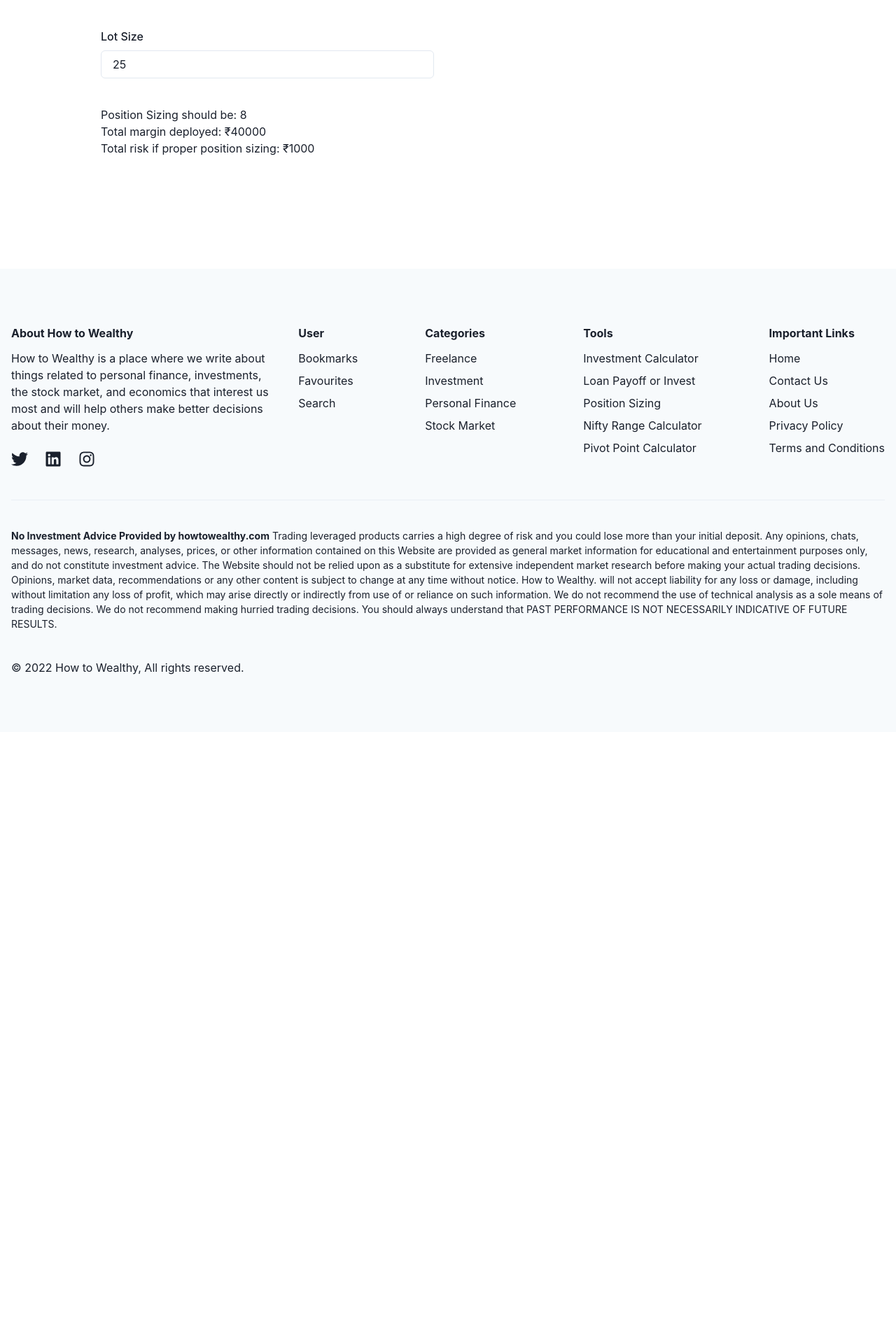
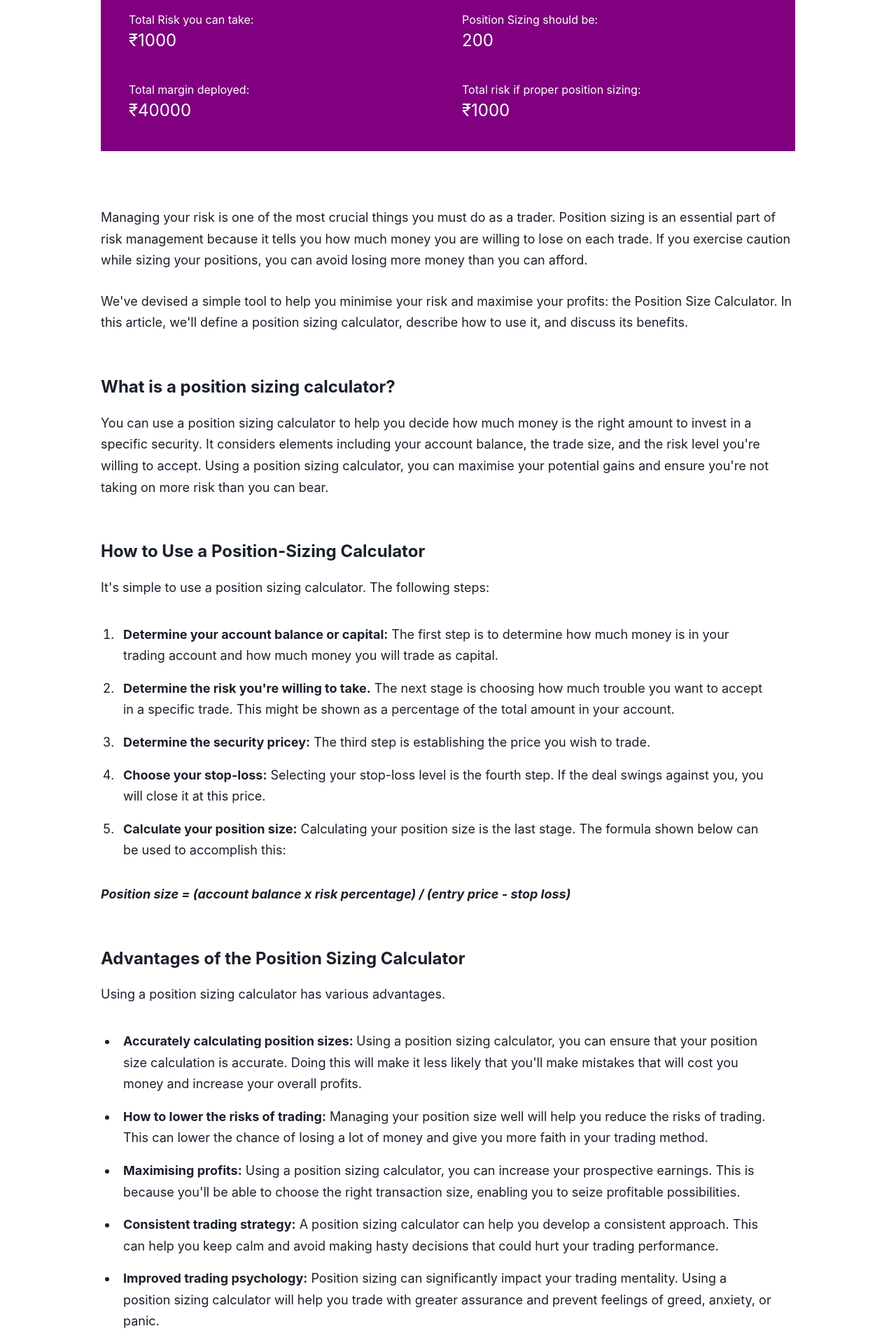
Before and after one commit to bendalepiyush/howtowealthy-cms, a Next.js app: page /tools/trading/position-sizing-calculator in a window 1280 px wide. Shown: the part 768-2680 px from the top of the page at 70% size. Before the commit the page ends 1814 px from the top, so only its background shows below. Built offline with nearby package versions, Linux system fonts and the light colour scheme; no server answers.

Commit message:
Pivot point calculator and UI upgrade

```diff
--- a/pages/tools/trading/position-sizing-calculator.js
+++ b/pages/tools/trading/position-sizing-calculator.js
@@ -22,6 +22,7 @@ import {
   InputRightElement,
   Badge,
   FormErrorMessage,
+  GridItem,
 } from "@chakra-ui/react";
 import Layout from "../../../src/components/layout";
 import * as yup from "yup";
@@ -39,10 +40,12 @@ const validationSchema = yup.object({
   stopLoss: yup
     .number("Enter valid stop loss")
     .moreThan(0, "Enter valid stop loss")
+    .lessThan(yup.ref("buyPrice"), "Stop loss should be less than buy price")
     .required("Enter valid stop loss"),
   buyPrice: yup
     .number("Enter valid buy price")
-    .moreThan(0, "Enter valid buy price")
+    .min(0, "Enter valid buy price")
+    .moreThan(yup.ref("stopLoss"), "Stop loss should be less than buy price")
     .required("Enter valid buy price"),
   lotSize: yup
     .number("Enter valid lot size")
@@ -52,6 +55,7 @@ const validationSchema = yup.object({
 
 const LoanPayOfOrInvest = () => {
   const [currency, setCurrency] = useState({ label: "INR (₹)", value: "₹" });
+  const [type, setType] = useState({ label: "Equity", value: "Equity" });
 
   const formik = useFormik({
     initialValues: {
@@ -156,7 +160,7 @@ const LoanPayOfOrInvest = () => {
               </Text>
             </Box>
 
-            <Box mb={10}>
+            <Flex mb={10} justifyContent={"space-between"}>
               <TabInput
                 handleChange={setCurrency}
                 options={[
@@ -166,7 +170,16 @@ const LoanPayOfOrInvest = () => {
                 ]}
                 currentValue={currency}
               />
-            </Box>
+
+              <TabInput
+                handleChange={setType}
+                options={[
+                  { label: "Equity", value: "Equity" },
+                  { label: "FnO", value: "FnO" },
+                ]}
+                currentValue={type}
+              />
+            </Flex>
 
             <Box>
               <form onSubmit={formik.handleSubmit}>
@@ -227,13 +240,6 @@ const LoanPayOfOrInvest = () => {
                           </FormErrorMessage>
                         )}
                     </FormControl>
-                    <div>
-                      Total Risk you can take:{" "}
-                      {(formik.values.totalCapital *
-                        formik.values.riskOnCapital) /
-                        100}
-                    </div>
-                    <div></div>
                     <FormControl
                       isInvalid={
                         formik.touched.buyPrice &&
@@ -286,9 +292,11 @@ const LoanPayOfOrInvest = () => {
                         )}
                     </FormControl>
 
+                    {type.value == "FnO" && (
                       <FormControl
                         isInvalid={
-                        formik.touched.lotSize && Boolean(formik.errors.lotSize)
+                          formik.touched.lotSize &&
+                          Boolean(formik.errors.lotSize)
                         }
                       >
                         <FormLabel htmlFor="lotSize">Lot Size</FormLabel>
@@ -307,70 +315,209 @@ const LoanPayOfOrInvest = () => {
                             </FormErrorMessage>
                           )}
                       </FormControl>
+                    )}
 
-                    <div></div>
-                    <div>
-                      {/* <p>
-                        Margin required for each lot: {currency.value}
-                        {formik.values.buyPrice * formik.values.lotSize}
-                      </p>
-                      <p>
-                        Risk per lot: {currency.value}
-                        {(formik.values.buyPrice - formik.values.stopLoss) *
-                          formik.values.lotSize}
-                      </p>
-                      <p>
-                        Total lot you can buy:{" "}
-                        {Math.floor(
-                          formik.values.totalCapital /
-                            (formik.values.buyPrice * formik.values.lotSize)
-                        )}
-                      </p> */}
-
-                      <p>
+                    <GridItem colSpan={2}>
+                      <Box p={10} backgroundColor={"purple"} color={"white"}>
+                        <SimpleGrid columns={2} gap={10}>
+                          <Box>
+                            Total Risk you can take:{" "}
+                            <Text fontSize={"2xl"}>
+                              {currency.value}
+                              {(formik.values.totalCapital *
+                                formik.values.riskOnCapital) /
+                                100}
+                            </Text>
+                          </Box>
+                          <Box>
                             Position Sizing should be:{" "}
+                            <Text fontSize={"2xl"}>
                               {Math.floor(
                                 (formik.values.totalCapital *
                                   formik.values.riskOnCapital) /
                                   100 /
-                            ((formik.values.buyPrice - formik.values.stopLoss) *
-                              formik.values.lotSize)
+                                  ((formik.values.buyPrice -
+                                    formik.values.stopLoss) *
+                                    (type.value == "FnO"
+                                      ? formik.values.lotSize
+                                      : 1))
                               )}
-                      </p>
+                            </Text>
+                          </Box>
 
-                      <p>
-                        Total margin deployed: {currency.value}
+                          <Box>
+                            Total margin deployed:
+                            <Text fontSize={"2xl"}>
+                              {currency.value}
                               {Math.floor(
                                 (formik.values.totalCapital *
                                   formik.values.riskOnCapital) /
                                   100 /
-                            ((formik.values.buyPrice - formik.values.stopLoss) *
-                              formik.values.lotSize)
+                                  ((formik.values.buyPrice -
+                                    formik.values.stopLoss) *
+                                    (type.value == "FnO"
+                                      ? formik.values.lotSize
+                                      : 1))
                               ) *
                                 formik.values.buyPrice *
-                          formik.values.lotSize}
-                      </p>
+                                (type.value == "FnO"
+                                  ? formik.values.lotSize
+                                  : 1)}
+                            </Text>
+                          </Box>
 
-                      <p>
-                        Total risk if proper position sizing: {currency.value}
+                          <Box>
+                            Total risk if proper position sizing:{" "}
+                            <Text fontSize={"2xl"}>
+                              {currency.value}
                               {Math.floor(
                                 (formik.values.totalCapital *
                                   formik.values.riskOnCapital) /
                                   100 /
-                            ((formik.values.buyPrice - formik.values.stopLoss) *
+                                  ((formik.values.buyPrice -
+                                    formik.values.stopLoss) *
                                     formik.values.lotSize)
                               ) *
-                          (formik.values.buyPrice - formik.values.stopLoss) *
+                                (formik.values.buyPrice -
+                                  formik.values.stopLoss) *
                                 formik.values.lotSize}
-                      </p>
-                    </div>
+                            </Text>
+                          </Box>
+                        </SimpleGrid>
+                      </Box>
+                    </GridItem>
                   </SimpleGrid>
                 </Stack>
               </form>
             </Box>
 
             <Box mt={20} fontSize={"18px"} lineHeight={1.7}>
-              <div className={"post-content"}></div>
+              <div className={"post-content"}>
+                <p>
+                  Managing your risk is one of the most crucial things you must
+                  do as a trader. Position sizing is an essential part of risk
+                  management because it tells you how much money you are willing
+                  to lose on each trade. If you exercise caution while sizing
+                  your positions, you can avoid losing more money than you can
+                  afford.
+                </p>
+                <p>
+                  We&apos;ve devised a simple tool to help you minimise your
+                  risk and maximise your profits: the Position Size Calculator.
+                  In this article, we&apos;ll define a position sizing
+                  calculator, describe how to use it, and discuss its benefits.
+                </p>
+                <h2>What is a position sizing calculator?</h2>
+                <p>
+                  You can use a position sizing calculator to help you decide
+                  how much money is the right amount to invest in a specific
+                  security. It considers elements including your account
+                  balance, the trade size, and the risk level you&apos;re
+                  willing to accept. Using a position sizing calculator, you can
+                  maximise your potential gains and ensure you&apos;re not
+                  taking on more risk than you can bear.
+                </p>
+                <h2>How to Use a Position-Sizing Calculator</h2>
+                <p>
+                  It&apos;s simple to use a position sizing calculator. The
+                  following steps:
+                </p>
+                <ol>
+                  <li>
+                    <strong>Determine your account balance or capital:</strong>{" "}
+                    The first step is to determine how much money is in your
+                    trading account and how much money you will trade as
+                    capital.
+                  </li>
+                  <li>
+                    <strong>
+                      Determine the risk you&apos;re willing to take.
+                    </strong>{" "}
+                    The next stage is choosing how much trouble you want to
+                    accept in a specific trade. This might be shown as a
+                    percentage of the total amount in your account.
+                  </li>
+                  <li>
+                    <strong>Determine the security pricey:</strong> The third
+                    step is establishing the price you wish to trade.
+                  </li>
+                  <li>
+                    <strong>Choose your stop-loss:</strong> Selecting your
+                    stop-loss level is the fourth step. If the deal swings
+                    against you, you will close it at this price.
+                  </li>
+                  <li>
+                    <strong>Calculate your position size:</strong> Calculating
+                    your position size is the last stage. The formula shown
+                    below can be used to accomplish this:
+                  </li>
+                </ol>
+                <p>
+                  <strong>
+                    <em>
+                      Position size = (account balance x risk percentage) /
+                      (entry price - stop loss)
+                    </em>
+                  </strong>
+                </p>
+                <h2>Advantages of the Position Sizing Calculator</h2>
+                <p>
+                  Using a position sizing calculator has various advantages.
+                </p>
+                <ul>
+                  <li>
+                    <strong>Accurately calculating position sizes: </strong>
+                    Using a position sizing calculator, you can ensure that your
+                    position size calculation is accurate. Doing this will make
+                    it less likely that you&apos;ll make mistakes that will cost
+                    you money and increase your overall profits.
+                  </li>
+                  <li>
+                    <strong>How to lower the risks of trading:</strong> Managing
+                    your position size well will help you reduce the risks of
+                    trading. This can lower the chance of losing a lot of money
+                    and give you more faith in your trading method.
+                  </li>
+                  <li>
+                    <strong>Maximising profits:</strong> Using a position sizing
+                    calculator, you can increase your prospective earnings. This
+                    is because you&apos;ll be able to choose the right
+                    transaction size, enabling you to seize profitable
+                    possibilities.
+                  </li>
+                  <li>
+                    <strong>Consistent trading strategy:</strong> A position
+                    sizing calculator can help you develop a consistent
+                    approach. This can help you keep calm and avoid making hasty
+                    decisions that could hurt your trading performance.
+                  </li>
+                  <li>
+                    <strong>Improved trading psychology:</strong> Position
+                    sizing can significantly impact your trading mentality.
+                    Using a position sizing calculator will help you trade with
+                    greater assurance and prevent feelings of greed, anxiety, or
+                    panic.
+                  </li>
+                  <li>
+                    <strong>More efficient use of capital:</strong> Using the
+                    correct position sizing, you can use your trading capital
+                    more effectively. By carefully investing your money, you can
+                    take advantage of good chances while lowering your risks.
+                  </li>
+                </ul>
+                <h2>Conclusion</h2>
+                <p>
+                  For traders, position sizing is a crucial component of risk
+                  management. Using a position sizing calculator, you can ensure
+                  you&apos;re managing your risk effectively and maximise your
+                  potential profits. The calculator makes it simple to decide
+                  the ideal position size for each transaction by considering
+                  variables like your account balance, the trade size, and the
+                  level of risk you&apos;re willing to accept. This tool may
+                  enhance your trading outcomes and create a more reliable and
+                  methodical trading strategy.
+                </p>
+              </div>
             </Box>
           </Container>
         </Box>
```
Also changed, not shown: pages/tools/trading/nifty-range-calculator.js (+21 -6 lines), pages/tools/trading/pivot-point-calculator.js (+2 -5 lines). Lines whose indentation alone changed are shown as unchanged.
